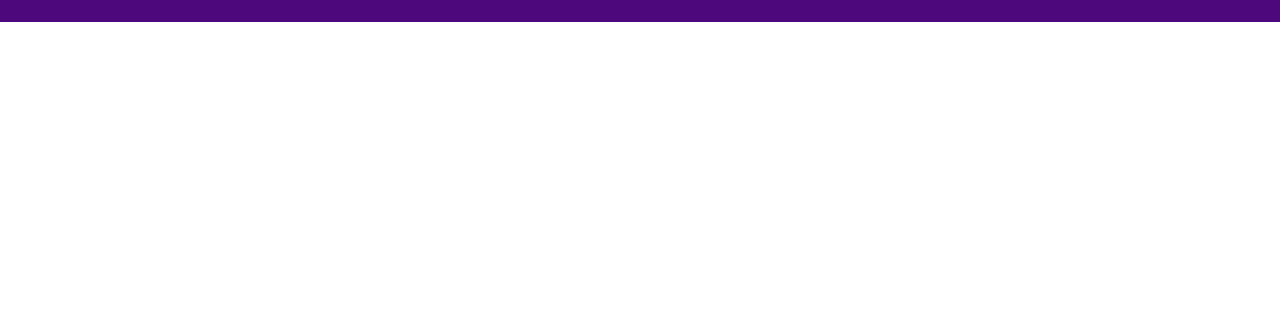
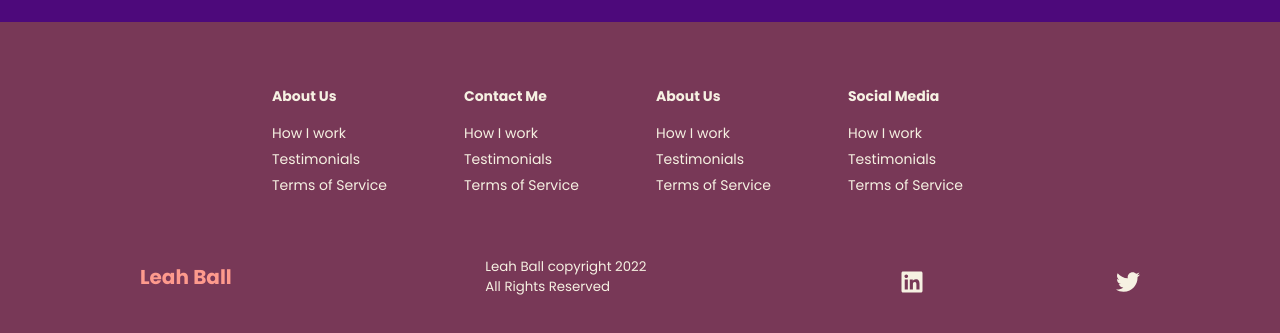
Before and after one commit to leahball/react-website-styled-components-v1, a React (Create React App) app: page / in a window 1280 px wide. Shown: the part 3438-3771 px from the top of the page. Before the commit the page ends 3460 px from the top, so only its background shows below. Built offline with nearby package versions, Linux system fonts and the light colour scheme; a web font is replaced by a local one.

Commit message:
footer completed

```diff
--- a/src/App.js
+++ b/src/App.js
@@ -6,6 +6,7 @@
 import Navbar from "./components/Navbar";
 import Sidebar from "./components/Sidebar";
 import Services from "./components/Services";
+import Footer from "./components/Footer";
 
 const GlobalStyle = createGlobalStyle`
 * {
@@ -56,6 +57,7 @@
           <Route path="login" element={<Login />} />
           <Route path="services" element={<Services />} />
         </Routes>
+        <Footer />
       </Router>
     </ThemeProvider>
   );
--- /dev/null
+++ b/src/components/Footer/FooterElements.js
@@ -0,0 +1,113 @@
+import styled from "styled-components";
+import { Link } from "react-router-dom";
+
+export const FooterContainer = styled.footer`
+  background-color: ${(p) => p.theme.brown};
+`;
+
+export const FooterWrap = styled.div`
+  padding: 48px 24px;
+  display: flex;
+  flex-direction: column;
+  justify-content: center;
+  align-items: center;
+  max-width: 1100px;
+  margin: 0 auto;
+`;
+
+export const FooterLinksContainer = styled.div`
+  display: flex;
+  justify-content: center;
+
+  @media screen and (max-width: 820px) {
+    padding-top: 32px;
+  }
+`;
+
+export const FooterLinksWrapper = styled.div`
+  display: flex;
+
+  @media screen and (max-width: 820px) {
+    flex-direction: column;
+  }
+`;
+
+export const FooterLinkItems = styled.div`
+  display: flex;
+  flex-direction: column;
+  align-items: flex-start;
+  margin: 16px;
+  text-align: left;
+  width: 160px;
+  box-sizing: border-box;
+  color: ${(p) => p.theme.cream};
+
+  @media screen and (max-width: 420px) {
+    margin: 0;
+    padding: 10px;
+    width: 100%;
+  }
+`;
+
+export const FooterLinkTitle = styled.h1`
+  font-size: 14px;
+  margin-bottom: 16px;
+`;
+
+export const FooterLink = styled(Link)`
+  color: ${(p) => p.theme.cream};
+  text-decoration: none;
+  margin-bottom: 0.5rem;
+  font-size: 14px;
+
+  &:hover {
+    color: ${(p) => p.theme.heliotrope};
+    transition: 0.3s ease-out;
+  }
+`;
+
+export const SocialMedia = styled.div`
+  max-width: 1000px;
+  width: 100%;
+`;
+
+export const SocialMediaWrap = styled.div`
+  display: flex;
+  justify-content: space-between;
+  align-items: center;
+  max-width: 1100px;
+  margin: 40px auto 0 auto;
+
+  @media screen and (max-width: 820px) {
+    flex-direction: column;
+  }
+`;
+
+export const SocialLogo = styled(Link)`
+  color: ${(p) => p.theme.melon};
+  justify-self: start;
+  cursor: pointer;
+  text-decoration: none;
+  font-size: 2rem;
+  display: flex;
+  align-items: center;
+  margin-bottom: 16px;
+  font-weight: bold;
+`;
+
+export const WebsiteRights = styled.small`
+  color: ${(p) => p.theme.cream};
+  margin-bottom: 16px;
+`;
+
+export const SocialIcons = styled.div`
+  display: flex;
+  justify-content: space-between;
+  align-items: center;
+  width: 240px;
+`;
+
+export const SocialIconLink = styled.a`
+  color: ${(p) => p.theme.cream};
+  font-size: 24px;
+`;
--- /dev/null
+++ b/src/components/Footer/index.js
@@ -0,0 +1,76 @@
+import React from "react";
+import { FaLinkedin, FaTwitter } from "react-icons/fa";
+import {
+  FooterContainer,
+  FooterWrap,
+  FooterLinksContainer,
+  FooterLinksWrapper,
+  FooterLinkItems,
+  FooterLinkTitle,
+  FooterLink,
+  SocialMedia,
+  SocialMediaWrap,
+  SocialLogo,
+  WebsiteRights,
+  SocialIcons,
+  SocialIconLink,
+} from "./FooterElements";
+
+const Footer = () => {
+  return (
+    <FooterContainer>
+      <FooterWrap>
+        <FooterLinksContainer>
+          <FooterLinksWrapper>
+            <FooterLinkItems>
+              <FooterLinkTitle>About Us</FooterLinkTitle>
+              <FooterLink to="/login">How I work</FooterLink>
+              <FooterLink to="/login">Testimonials</FooterLink>
+              <FooterLink to="/login">Terms of Service</FooterLink>
+            </FooterLinkItems>
+            <FooterLinkItems>
+              <FooterLinkTitle>Contact Me</FooterLinkTitle>
+              <FooterLink to="/login">How I work</FooterLink>
+              <FooterLink to="/login">Testimonials</FooterLink>
+              <FooterLink to="/login">Terms of Service</FooterLink>
+            </FooterLinkItems>
+          </FooterLinksWrapper>
+          <FooterLinksWrapper>
+            <FooterLinkItems>
+              <FooterLinkTitle>About Us</FooterLinkTitle>
+              <FooterLink to="/login">How I work</FooterLink>
+              <FooterLink to="/login">Testimonials</FooterLink>
+              <FooterLink to="/login">Terms of Service</FooterLink>
+            </FooterLinkItems>
+            <FooterLinkItems>
+              <FooterLinkTitle>Social Media</FooterLinkTitle>
+              <FooterLink to="/login">How I work</FooterLink>
+              <FooterLink to="/login">Testimonials</FooterLink>
+              <FooterLink to="/login">Terms of Service</FooterLink>
+            </FooterLinkItems>
+          </FooterLinksWrapper>
+        </FooterLinksContainer>
+        <SocialMedia>
+          <SocialMediaWrap>
+            <SocialLogo to="/">Leah Ball</SocialLogo>
+            <WebsiteRights>
+              Leah Ball copyright {new Date().getFullYear()}
+              <br />
+              All Rights Reserved
+            </WebsiteRights>
+            <SocialIcons>
+              <SocialIconLink href="//" target="_blank" aria-label="LinkedIn">
+                <FaLinkedin />
+              </SocialIconLink>
+              <SocialIconLink href="//" target="_blank" aria-label="Twitter">
+                <FaTwitter />
+              </SocialIconLink>
+            </SocialIcons>
+          </SocialMediaWrap>
+        </SocialMedia>
+      </FooterWrap>
+    </FooterContainer>
+  );
+};
+
+export default Footer;
--- a/src/pages/Login/LoginElements.js
+++ b/src/pages/Login/LoginElements.js
@@ -1,20 +1,45 @@
 import styled from "styled-components";
 
+export const LoginContainer = styled.div`
+  height: 800px;
+  display: flex;
+  align-items: center;
+  background: ${(p) => p.theme.cream};
+  padding-top: 80px;
+
+  @media screen and (max-width: 768px) {
+    height: 1100px;
+  }
+
+  /* @media screen and (max-width: 480px) {
+    height: 1300px;
+  } */
+`;
 export const LoginWrapper = styled.div`
   display: flex;
   flex-flow: column;
-  justify-content: center;
-  background-color: ${(p) => p.theme.cream};
+  /* justify-content: center; */
   height: 100%;
   width: 100%;
   align-items: center;
-  margin-top: 25px;
 `;
 
 export const Form = styled.form`
   display: flex;
   min-width: 350px;
   flex-direction: column;
+`;
+
+export const LoginH = styled.h1`
+  margin-bottom: 24px;
+  font-size: 32px;
+  line-height: 1.1;
+  font-weight: 600;
+  color: "#783857";
+
+  @media screen and (max-width: 480px) {
+    font-size: 24px;
+  }
 `;
 
 export const Input = styled.input`
--- a/src/pages/Login/index.js
+++ b/src/pages/Login/index.js
@@ -1,5 +1,12 @@
 import React, { useState } from "react";
-import { LoginWrapper, Form, Input, Button } from "./LoginElements";
+import {
+  LoginWrapper,
+  Form,
+  Input,
+  Button,
+  LoginContainer,
+  LoginH,
+} from "./LoginElements";
 
 const Login = () => {
   const [formFields, setFormFields] = useState({
@@ -20,8 +27,9 @@
   }
   return (
     <>
+      <LoginContainer>
         <LoginWrapper>
-        <h1> Login</h1>
+          <LoginH> Welcome to the Client Portal!</LoginH>
 
           <Form>
             <Input
@@ -41,6 +49,7 @@
             <Button onClick={handleClick}>Submit</Button>
           </Form>
         </LoginWrapper>
+      </LoginContainer>
     </>
   );
 };
--- a/src/pages/PageLayout.js
+++ /dev/null
@@ -1,22 +0,0 @@
-import React from "react";
-import styled from "styled-components";
-
-const Content = styled.main`
-  background-color: ${(p) => p.theme.melon};
-`;
-
-const Main = styled.div`
-  padding: 0;
-`;
-
-const PageLayout = ({ children }) => {
-  return (
-    <>
-      <Content>
-        <Main>{children}</Main>
-      </Content>
-    </>
-  );
-};
-
-export default PageLayout;
--- a/src/pages/index.js
+++ b/src/pages/index.js
@@ -2,17 +2,14 @@
 import HeroSection from "../components/HeroSection";
 import InfoSection from "../components/InfoSection";
 import { homeObj1, homeObj2, homeObj3 } from "../components/InfoSection/Data";
-import PageLayout from "./PageLayout";
 
 const Home = () => {
   return (
     <>
-      <PageLayout>
-        <HeroSection />
-        <InfoSection {...homeObj1} />
-        <InfoSection {...homeObj2} />
-        <InfoSection {...homeObj3} />
-      </PageLayout>
+      <HeroSection />
+      <InfoSection {...homeObj1} />
+      <InfoSection {...homeObj2} />
+      <InfoSection {...homeObj3} />
     </>
   );
 };
```
Lines whose indentation alone changed are shown as unchanged.
